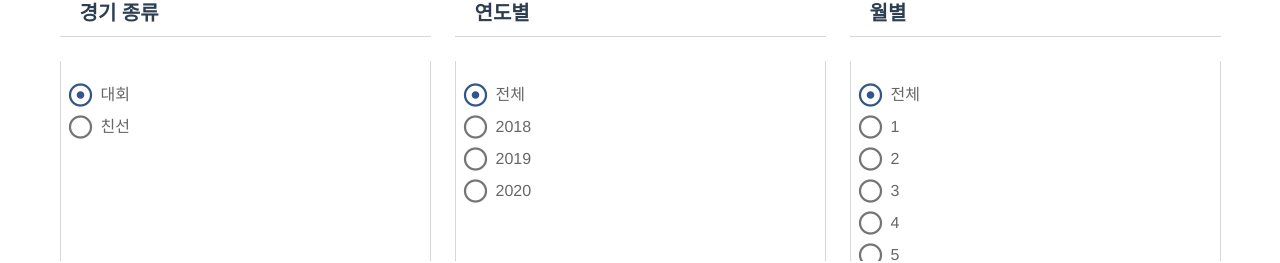
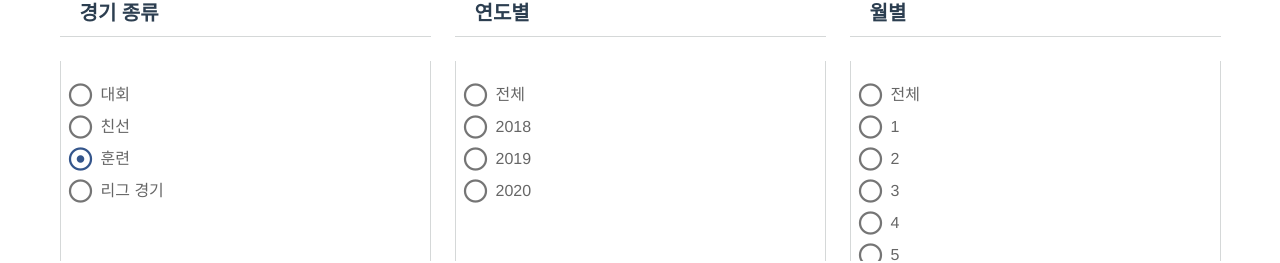
Before and after one commit to JUHEEBAEK/n_project_frontend, a Vue app: page /ranking in a window 1280 px wide. Shown: the part 193-456 px from the top of the page. Built offline with nearby package versions, Linux system fonts and the light colour scheme; no server answers; a small style sheet from the web is missing; what vue-cookies would draw is missing.

Commit message:
Connect Event

```diff
--- a/src/components/ranking/Filter.vue
+++ b/src/components/ranking/Filter.vue
@@ -24,8 +24,9 @@
               <v-radio
                 v-for="(contest, index) in contests"
                 :key="`contest-${index}`"
-                :label="contest"
-                :value="contest"
+                :label="contest.label"
+                :value="contest.value"
+                @change="handleChangeEvent('contest', contest.value)"
               ></v-radio>
             </v-radio-group>
           </div>
@@ -36,8 +37,9 @@
               <v-radio
                 v-for="(year, index) in years"
                 :key="`year-${index}`"
-                :label="year"
-                :value="year"
+                :label="year.label"
+                :value="year.value"
+                @change="handleChangeEvent('year', year.value)"
               ></v-radio>
             </v-radio-group>
           </div>
@@ -48,8 +50,9 @@
               <v-radio
                 v-for="(month, index) in months"
                 :key="`month-${index}`"
-                :label="month"
-                :value="month"
+                :label="month.label"
+                :value="month.value"
+                @change="handleChangeEvent('month', month.value)"
               ></v-radio>
             </v-radio-group>
           </div>
@@ -69,16 +72,48 @@ export default {
     },
     data () {
       return {
-        contests: ["대회", "친선"],
-        years: ["전체", 2018, 2019, 2020],
-        months: ["전체", 1, 2, 3, 4, 5, 6, 7, 8, 9, 10, 11, 12],
+        contests: [{label:"대회", value:'C'}, {label:"친선", value:'M'}, {label:"훈련", value:'T'}, {label:"리그 경기", value:'L'}],
+        years: [{label:"전체", value: 0},
+                {label:"2018", value: 2018},
+                {label:"2019", value: 2019},
+                {label:"2020", value: 2020}],
+        months: [{label:"전체", value: "0"},
+                 {label:"1", value: "01"},
+                 {label:"2", value: "02"},
+                 {label:"3", value: "03"},
+                 {label:"4", value: "04"},
+                 {label:"5", value: "05"},
+                 {label:"6", value: "06"},
+                 {label:"7", value: "07"},
+                 {label:"8", value: "08"},
+                 {label:"9", value: "09"},
+                 {label:"10", value: "10"},
+                 {label:"11", value: "11"},
+                 {label:"12", value: "12"},
+                 ],
 
-        selectedContest: "대회",
-        selectedYear: "전체",
-        selectedMonth: "전체"
+        selectedContest: 'T',
+        selectedYear: 2000,
+        selectedMonth: 0,
+        current_filters:{
+          contest:'T',
+          year:2000,
+          month:0,
+        }
       }
     },
+    computed: {
+    },
     mounted() {
+
+    },
+    methods: {
+      handleChangeEvent(type, value){
+        console.log("handleChangeEvent", type, value)
+        this.current_filters[type] = value
+        console.log(this.current_filters)
+        this.$emit("filterChanged", this.current_filters)
+      },
     },
 }
 </script>
--- a/src/views/footer/Ranking.vue
+++ b/src/views/footer/Ranking.vue
@@ -1,6 +1,6 @@
 <template>
   <div>
-    <ranking-filter />
+    <ranking-filter @filterChanged="filterRanking"/>
     <v-card color="basil">
       <v-card-title class="text-center justify-center py-6">
         <h1 class="font-weight-bold display-3 basil--text">NNNN Ranking</h1>
@@ -52,6 +52,12 @@ export default {
       "get_assist_ranking_filter",
       "get_clean_sheet_ranking_filter",
     ]),
+    filterRanking(filter){
+      console.log("filterRanking", filter)
+      this.get_goal_ranking_filter(filter)
+      this.get_assist_ranking_filter(filter)
+      this.get_clean_sheet_ranking_filter(filter)
+    }
   }
 };
 </script>
```
